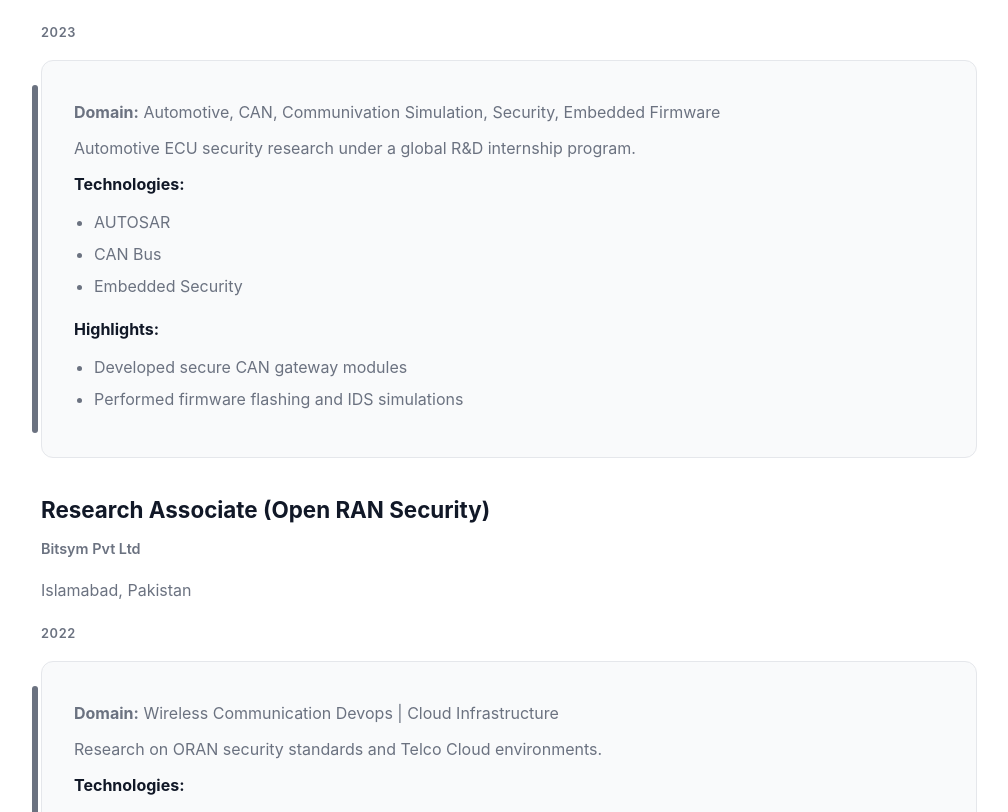
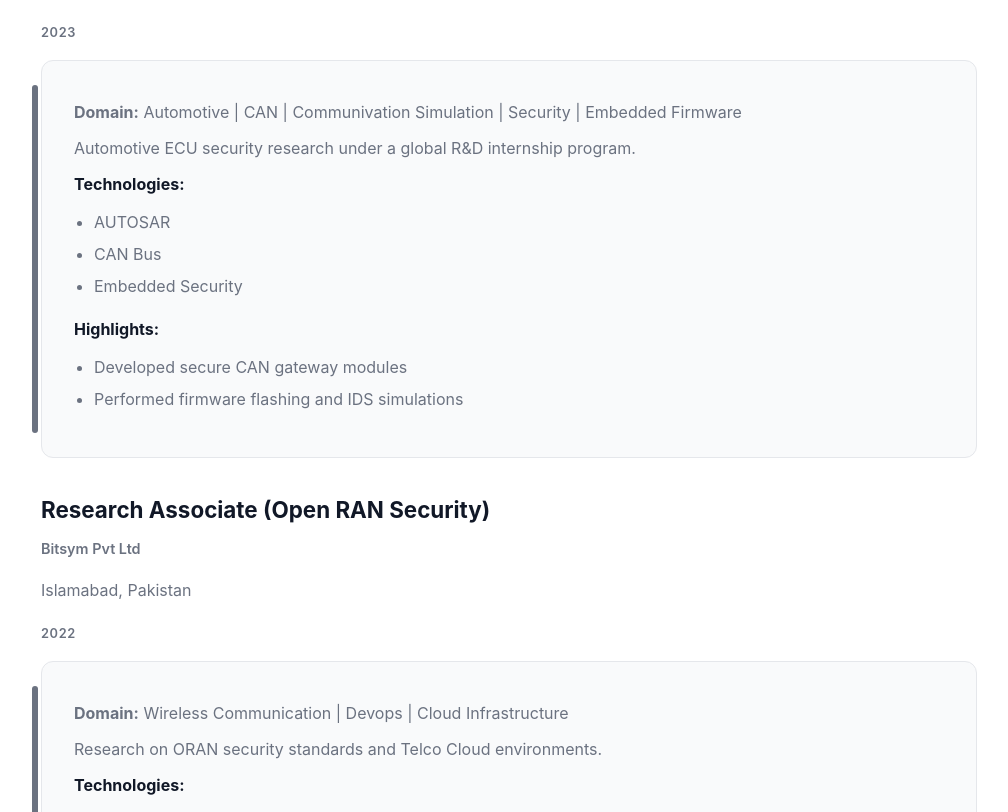
Before and after one commit to bilal-ismail/bilal-ismail.github.io, a Jekyll site: the page built from work.md, in a window 1280 px wide and 1400 px high, scrolled down 1462 px. Shown: the part 158-970 px from the top of the window, without its empty margins (131-1139 px from the left). Built offline with Jekyll 4.4.1, drawn with Linux system fonts in a browser that asks for light colours.

Commit message:
Update work.yml

```diff
--- a/_data/work.yml
+++ b/_data/work.yml
@@ -36,7 +36,7 @@
   location: Yokkaichi, Japan
   start: 2023
   finish: 2023
-  domain: Automotive, CAN, Communivation Simulation, Security, Embedded Firmware
+  domain: Automotive | CAN | Communivation Simulation | Security | Embedded Firmware
   summary: Automotive ECU security research under a global R&D internship program.
   technologies:
   - AUTOSAR
@@ -69,7 +69,7 @@
   location: Islamabad, Pakistan
   start: 2022
   finish: 2022
-  domain: Wireless Communication  Devops | Cloud Infrastructure
+  domain: Wireless Communication |  Devops | Cloud Infrastructure
   summary: Research on ORAN security standards and Telco Cloud environments.
   technologies:
   - ORAN
```
